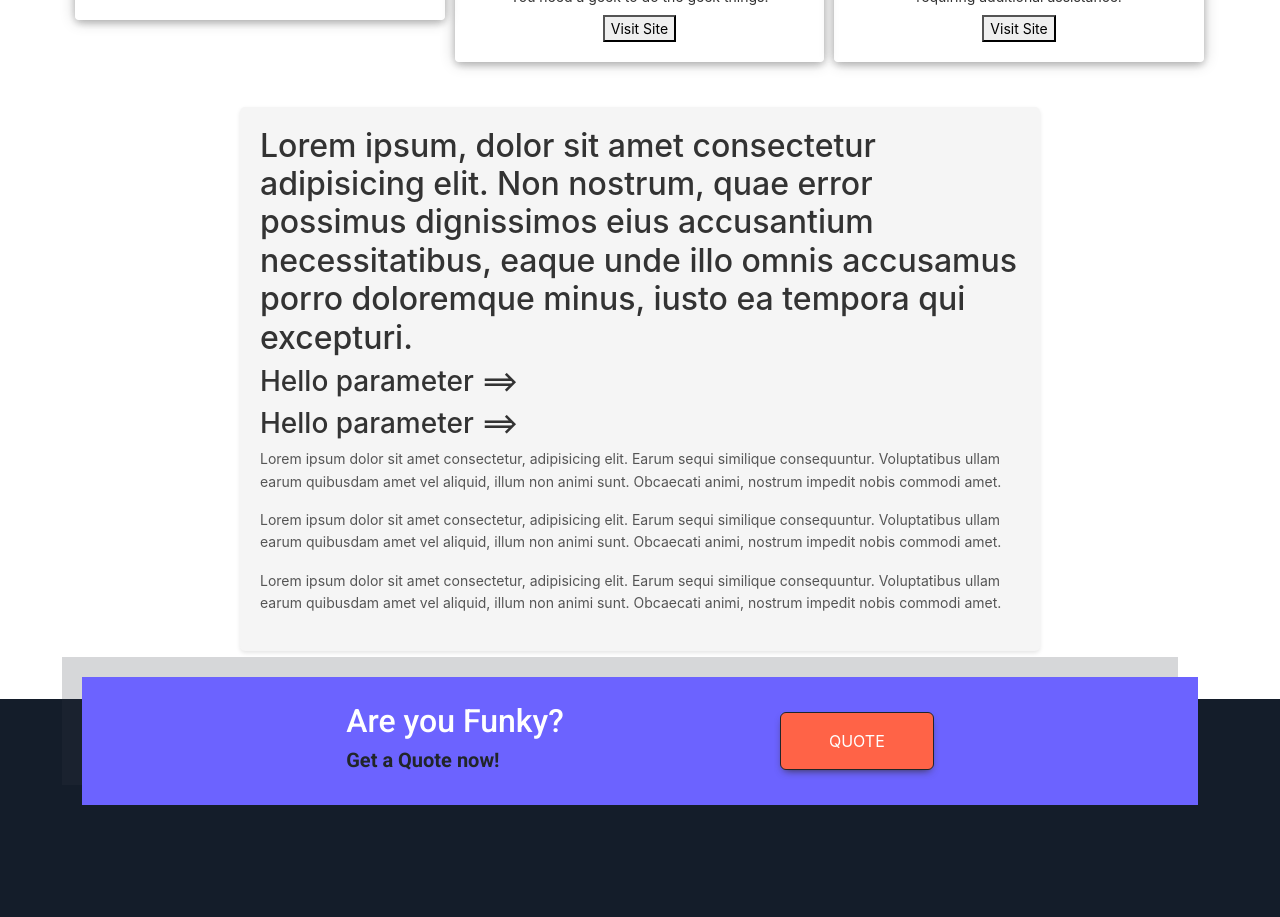
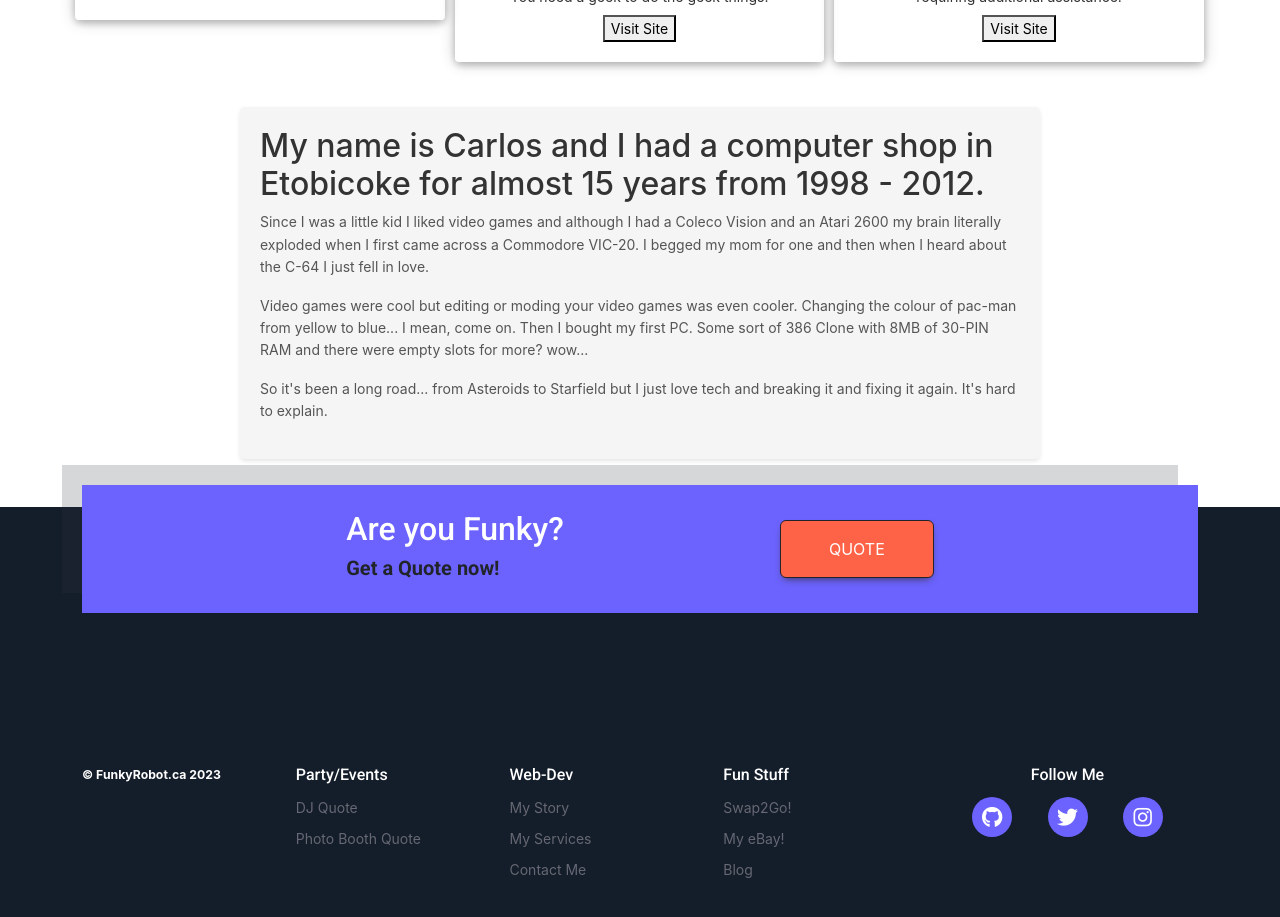
Before and after one commit to FunkyRobot73/funkyrobot.ca, an Angular app: page / in a window 1280 px wide. Shown: the part 1320-2237 px from the top of the page. Built offline with nearby package versions, Linux system fonts and the light colour scheme.

Commit message:
add about data

```diff
--- a/src/app/components/about/about.component.html
+++ b/src/app/components/about/about.component.html
@@ -1,8 +1,7 @@
 <div class="about-container">
-    <h2>Lorem ipsum, dolor sit amet consectetur adipisicing elit. Non nostrum, quae error possimus dignissimos eius accusantium necessitatibus, eaque unde illo omnis accusamus porro doloremque minus, iusto ea tempora qui excepturi.</h2>
-    <h3>Hello parameter  ==> {{param}}</h3>
-    <h3>Hello parameter  ==> {{queryParam}}</h3>
-    <p>Lorem ipsum dolor sit amet consectetur, adipisicing elit. Earum sequi similique consequuntur. Voluptatibus ullam earum quibusdam amet vel aliquid, illum non animi sunt. Obcaecati animi, nostrum impedit nobis commodi amet.</p>
-    <p>Lorem ipsum dolor sit amet consectetur, adipisicing elit. Earum sequi similique consequuntur. Voluptatibus ullam earum quibusdam amet vel aliquid, illum non animi sunt. Obcaecati animi, nostrum impedit nobis commodi amet.</p>
-    <p>Lorem ipsum dolor sit amet consectetur, adipisicing elit. Earum sequi similique consequuntur. Voluptatibus ullam earum quibusdam amet vel aliquid, illum non animi sunt. Obcaecati animi, nostrum impedit nobis commodi amet.</p>
+    <h2>My name is Carlos and I had a computer shop in Etobicoke for almost 15 years from 1998 - 2012.</h2>
+
+    <p>Since I was a little kid I liked video games and although I had a Coleco Vision and an Atari 2600 my brain literally exploded when I first came across a Commodore VIC-20.  I begged my mom for one and then when I heard about the C-64 I just fell in love.</p>
+    <p>Video games were cool but editing or moding your video games was even cooler.  Changing the colour of pac-man from yellow to blue...  I mean, come on.  Then I bought my first PC.  Some sort of 386 Clone with 8MB of 30-PIN RAM and there were empty slots for more?  wow...</p>
+    <p>So it's been a long road...  from Asteroids to Starfield but I just love tech and breaking it and fixing it again.  It's hard to explain.</p>
 </div>
```
